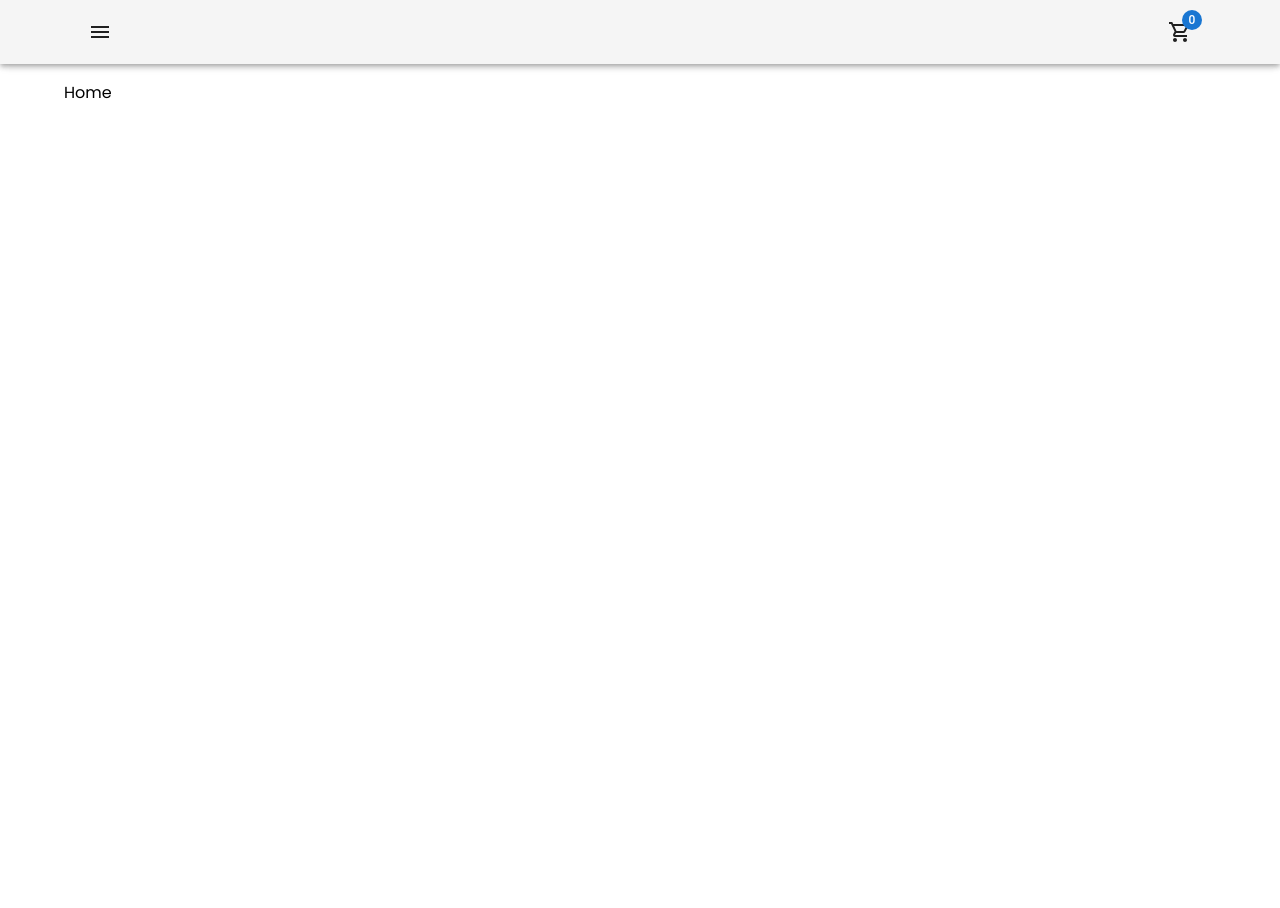
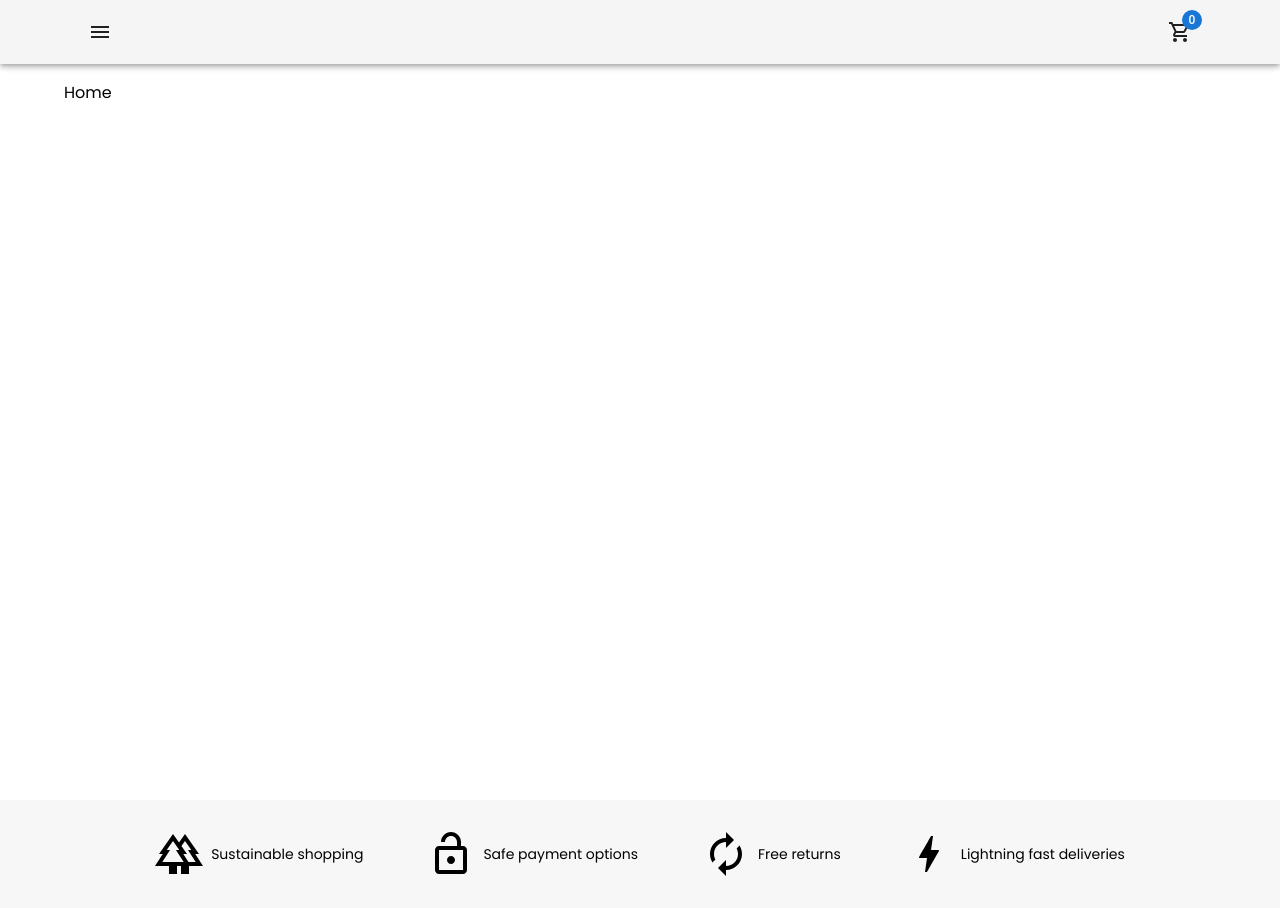
Before and after one commit to Zaai90/Webbshop-med-React, a React (Vite) app: page / in a window 1280 px wide. Before the commit the page ends 800 px from the top, so only its background shows below. Built offline with nearby package versions, Linux system fonts and the light colour scheme.

Commit message:
Benefit area added

```diff
--- a/src/components/Footer.tsx
+++ b/src/components/Footer.tsx
@@ -6,10 +6,71 @@ import RedeemOutlinedIcon from '@mui/icons-material/RedeemOutlined';
 import styled from "styled-components";
 
 const FooterStyled = styled.footer``;
+const BenefitContainerStyled = styled.div`
+  padding: 30px 15px;
+  background-color: #f7f7f7;
+  display: flex;
+  gap: 4rem;
+  justify-content: center;
 
+  svg {
+    width: 3rem;
+    height: 3rem;
+  }
+
+  @media (max-width: 768px) {
+    gap: 1rem;
+
+    svg {
+      width: 2rem;
+      height: 2rem;
+    }
+  }
+`;
+
+const BenefitContent = styled.div`
+  display: flex;
+  flex-direction: row;
+  align-items: center;
+  gap: 0.5rem;
+
+  span {
+    text-align: center;
+    font-size: 14px;
+  }
+
+  @media (max-width: 768px) {
+    flex-direction: column;
+    span {
+      font-size: 10px;
+    }
+  }
+`;
 const Footer = () => {
   return (
-    <FooterStyled></FooterStyled>
+    <FooterStyled>
+            <BenefitContainerStyled>
+        <BenefitContent>
+          <ForestOutlinedIcon />
+          <span>Sustainable shopping</span>
+        </BenefitContent>
+
+        <BenefitContent>
+          <LockOpenOutlinedIcon />
+          <span>Safe payment options</span>
+        </BenefitContent>
+
+        <BenefitContent>
+          <AutorenewOutlinedIcon />
+          <span>Free returns</span>
+        </BenefitContent>
+
+        <BenefitContent>
+          <BoltOutlinedIcon />
+          <span>Lightning fast deliveries</span>
+        </BenefitContent>
+      </BenefitContainerStyled>
+    </FooterStyled>
   );
 }
 
```
